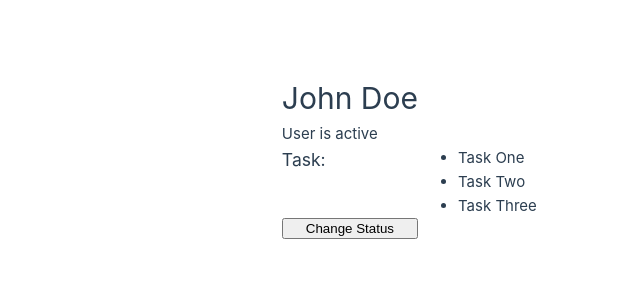
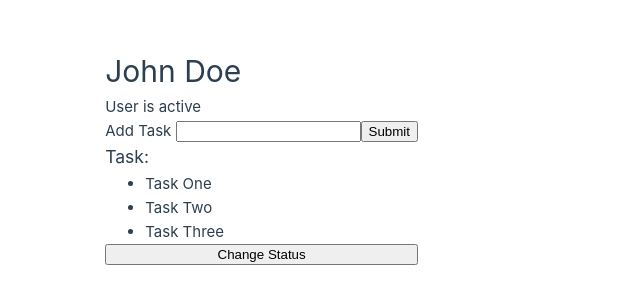
Before and after one commit to rudynurafif/vuejs-job-portal, a Vue app: page / in a window 1280 px wide. Shown: the part 244-548 px from the top of the page, without its empty margins (222-862 px from the left). Built offline with nearby package versions, Linux system fonts and the light colour scheme.

Commit message:
v-model directive

```diff
--- a/src/App.vue
+++ b/src/App.vue
@@ -4,11 +4,19 @@
 const name = ref('John Doe');
 const status = ref('active');
 const tasks = ref(['Task One', 'Task Two', 'Task Three']);
+const newTask = ref('');
 
 const toggleStatus = () => {
   if (status.value === 'active') status.value = 'pending';
   else if (status.value === 'pending') status.value = 'inactive';
   else status.value = 'active';
+};
+
+const addTask = () => {
+  if (newTask.value.trim('') !== '') {
+    tasks.value.push(newTask.value);
+    newTask.value = '';
+  }
 };
 </script>
 
@@ -23,11 +31,22 @@
 
   <br />
 
+  <form @submit.prevent="addTask">
+    <label for="newTask">Add Task </label>
+    <input type="text" name="newTask" id="newTask" v-model="newTask" />
+    <button type="submit">Submit</button>
+  </form>
+
+  <br />
+
   <h3>Task:</h3>
+  <br />
   <ul>
     <li v-for="task in tasks" :key="task">{{ task }}</li>
   </ul>
 
+  <br />
+
   <!-- <button v-on:click="toggleStatus">Change Status</button> -->
   <button @click="toggleStatus">Change Status</button>
 </template>
```
